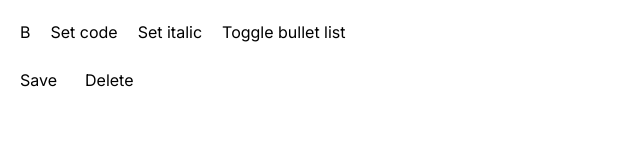
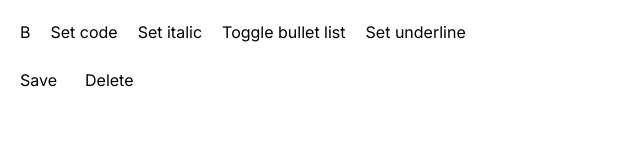
Before and after one commit to Taszczer/ToDo, a Next.js app in the folder frontend/: page /notes/1 in a window 1280 px wide. Shown: the top 160 px of the page, without its empty margins (0-640 px from the left). Built offline with nearby package versions, Linux system fonts and the light colour scheme; no server answers.

Commit message:
added underline to text editor

```diff
--- a/frontend/app/notes/[id]/page.tsx
+++ b/frontend/app/notes/[id]/page.tsx
@@ -6,6 +6,7 @@ import Code from '@tiptap/extension-code'
 import Italic from '@tiptap/extension-italic'
 import BulletList from '@tiptap/extension-bullet-list'
 import ListItem from '@tiptap/extension-list-item'
+import Underline from '@tiptap/extension-underline'
 import StarterKit from '@tiptap/starter-kit'
 import { useQuery, useMutation } from "@tanstack/react-query"
 import axios from "axios"
@@ -29,6 +30,7 @@ export default function NotesDetails({ params }: { params: { id: string | number
             Bold,
             Italic,
             BulletList,
+            Underline,
             ListItem,
             Code.configure({
                 HTMLAttributes: {
@@ -102,6 +104,12 @@ export default function NotesDetails({ params }: { params: { id: string | number
                 >
                     Toggle bullet list
                 </button>
+                <button
+                    onClick={() => editor?.chain().focus().toggleUnderline().run()}
+                    className={editor?.isActive('code') ? 'is-active' : ''}
+                >
+                    Set underline
+                </button>
             </div>
             <EditorContent className='tiptap-content max-w-96' editor={editor} />
             <div className='flex gap-7'>
--- a/frontend/package.json
+++ b/frontend/package.json
@@ -25,6 +25,7 @@
     "@tiptap/extension-link": "^2.4.0",
     "@tiptap/extension-list-item": "^2.4.0",
     "@tiptap/extension-list-keymap": "^2.4.0",
+    "@tiptap/extension-underline": "^2.4.0",
     "@tiptap/pm": "^2.4.0",
     "@tiptap/react": "^2.4.0",
     "@tiptap/starter-kit": "^2.4.0",
```
Also changed, not shown: 1 other file (tests, documents, lock files or other folders).
